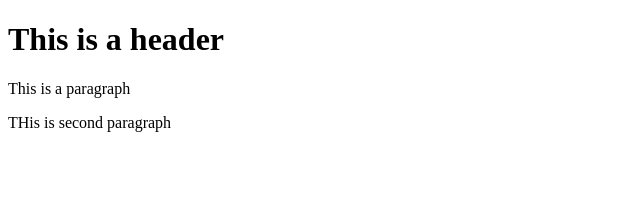
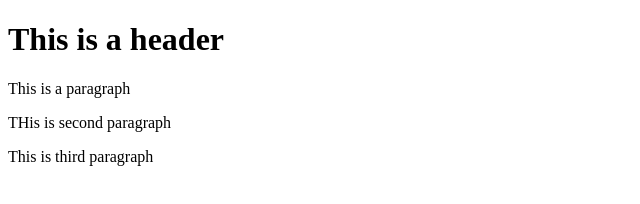
Before and after one commit to kdkartik08/git-test, a website: page index.html in a window 1280 px wide. Shown: the whole page, without its empty margins (0-640 px from the left). Drawn offline with Linux system fonts and the light colour scheme.

Commit message:
fourth commit

```diff
--- a/index.html
+++ b/index.html
@@ -5,5 +5,6 @@
         <h1>This is a header</h1>
         <p>This is a paragraph</p>
         <p>THis is second paragraph</p>
+        <p>This is third paragraph</p>
     </body>
 </html>
```
Also changed, not shown: package.json (added, +24 -0 lines), 2 other files.
